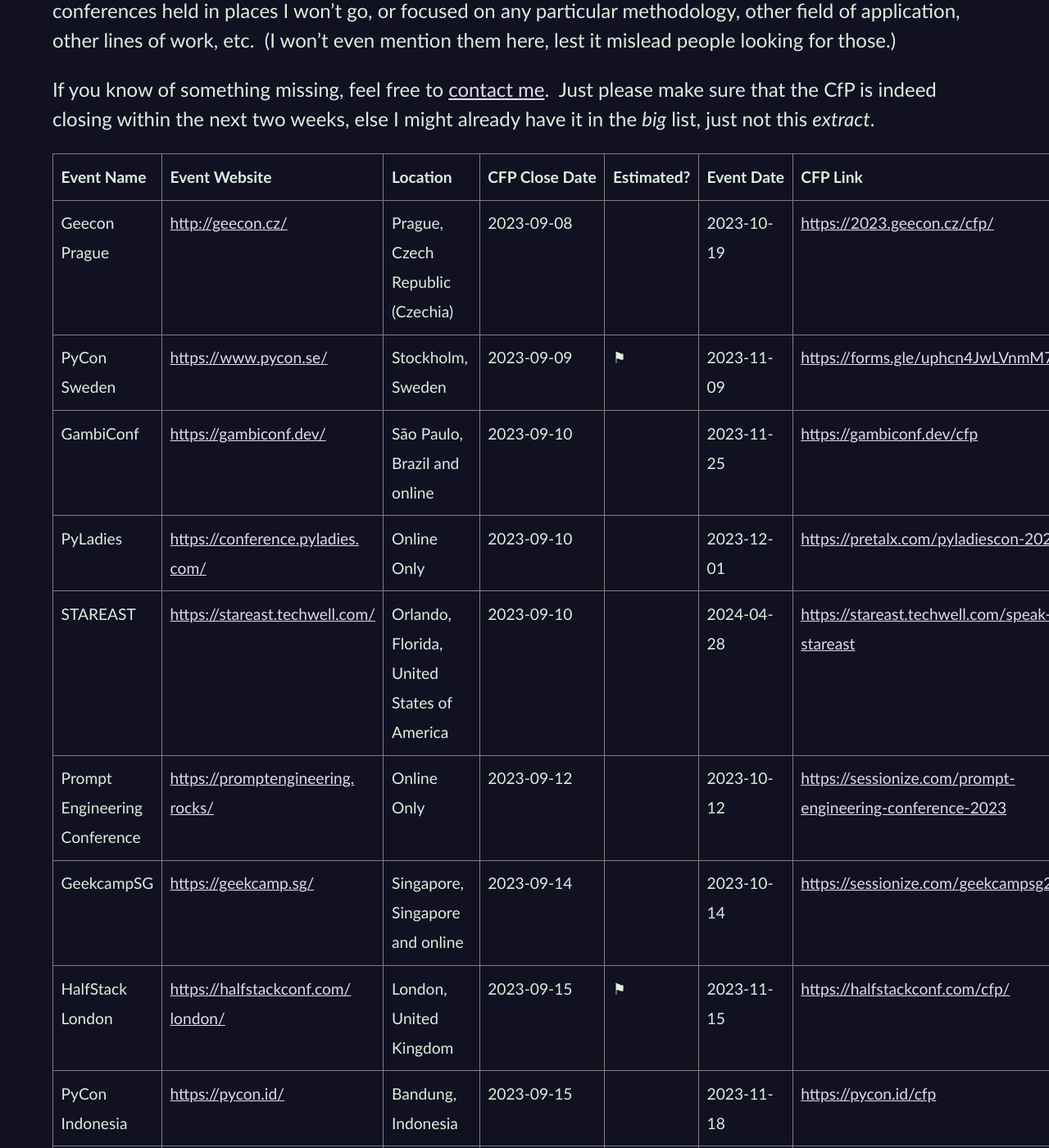
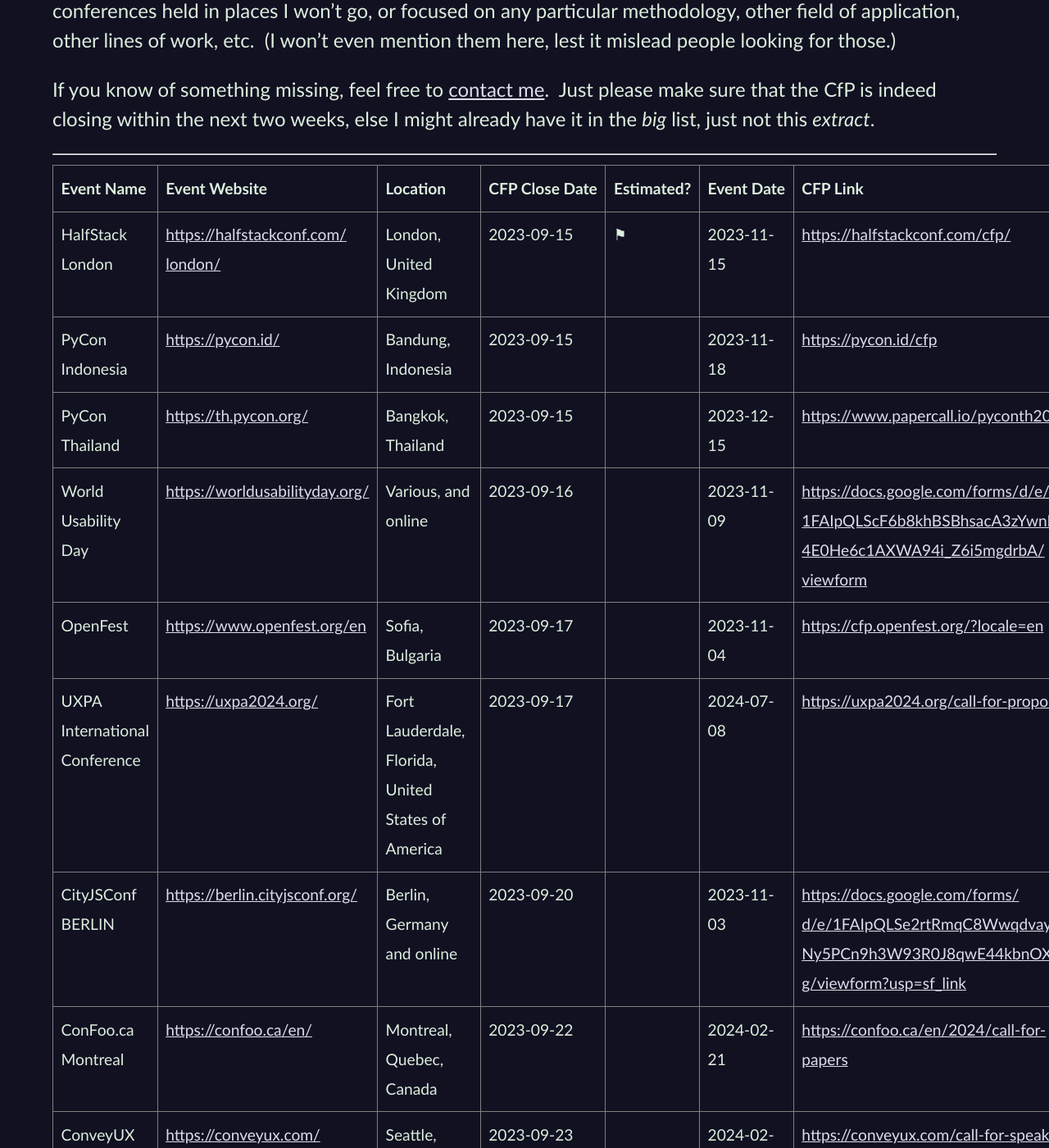
Before and after one commit to CodosaurusLLC/CodosaurusLLC.github.io, a Jekyll site: the page built from speaking/cfps-ending-soon.md, in a window 1280 px wide and 1400 px high, scrolled down 709 px. Shown: the whole window at 82% size. Built offline with Jekyll 4.4.1, drawn with Linux system fonts in a browser that asks for light colours; some of the changed text lies outside the part shown.

Commit message:
update cfp list

```diff
--- a/speaking/cfps-ending-soon.md
+++ b/speaking/cfps-ending-soon.md
@@ -6,7 +6,7 @@
 notes: Use Airtable to mail view to self (select all, and send from context menu), copy table from email, remove styling, and update date.
 ---
 
-<center>LAST UPDATED: 2023-09-08</center>
+<center>LAST UPDATED: 2023-09-15</center>
 This is a list of CfPs
 (Calls for Papers/Presentations/Participation/etc.)
 that I know of,
@@ -54,6 +54,7 @@
 the CfP is indeed closing within the next two weeks,
 else I might already have it in the _big_ list, just not this _extract_.
 
+<hr/>
 
 <table>
   <tbody>
@@ -65,161 +66,6 @@
       <th>Estimated?</th>
       <th>Event Date</th>
       <th>CFP Link</th>
-    </tr>
-    <tr>
-      <td>
-        Geecon Prague
-      </td>
-      <td>
-        <a href="http://geecon.cz/" target="_blank">http://geecon.cz/</a>
-      </td>
-      <td>
-        Prague, Czech Republic (Czechia)
-      </td>
-      <td>
-        2023-09-08
-      </td>
-      <td>
-      </td>
-      <td>
-        2023-10-19
-      </td>
-      <td>
-        <a href="https://2023.geecon.cz/cfp/" target="_blank">https://2023.geecon.cz/cfp/</a>
-      </td>
-    </tr>
-    <tr>
-      <td>
-        PyCon Sweden
-      </td>
-      <td>
-        <a href="https://www.pycon.se/" target="_blank">https://www.pycon.se/</a>
-      </td>
-      <td>
-        Stockholm, Sweden
-      </td>
-      <td>
-        2023-09-09
-      </td>
-      <td>
-        ⚑
-      </td>
-      <td>
-        2023-11-09
-      </td>
-      <td>
-        <a href="https://forms.gle/uphcn4JwLVnmM78M7" target="_blank">https://forms.gle/<wbr>uphcn4JwLVnmM78M7</a>
-      </td>
-    </tr>
-    <tr>
-      <td>
-        GambiConf
-      </td>
-      <td>
-        <a href="https://gambiconf.dev/" target="_blank">https://gambiconf.dev/</a>
-      </td>
-      <td>
-        São Paulo, Brazil and online
-      </td>
-      <td>
-        2023-09-10
-      </td>
-      <td>
-      </td>
-      <td>
-        2023-11-25
-      </td>
-      <td>
-        <a href="https://gambiconf.dev/cfp" target="_blank">https://gambiconf.dev/cfp</a>
-      </td>
-    </tr>
-    <tr>
-      <td>
-        PyLadies
-      </td>
-      <td>
-        <a href="https://conference.pyladies.com/" target="_blank">https://conference.pyladies.<wbr>com/</a>
-      </td>
-      <td>
-        Online Only
-      </td>
-      <td>
-        2023-09-10
-      </td>
-      <td>
-      </td>
-      <td>
-        2023-12-01
-      </td>
-      <td>
-        <a href="https://pretalx.com/pyladiescon-2023/cfp" target="_blank">https://pretalx.com/<wbr>pyladiescon-2023/cfp</a>
-      </td>
-    </tr>
-    <tr>
-      <td>
-        STAREAST
-      </td>
-      <td>
-        <a href="https://stareast.techwell.com/" target="_blank">https://stareast.techwell.com/</a>
-      </td>
-      <td>
-        Orlando, Florida, United States of America
-      </td>
-      <td>
-        2023-09-10
-      </td>
-      <td>
-      </td>
-      <td>
-        2024-04-28
-      </td>
-      <td>
-        <a href="https://stareast.techwell.com/speak-stareast" target="_blank">https://stareast.techwell.com/<wbr>speak-stareast</a>
-      </td>
-    </tr>
-    <tr>
-      <td>
-        Prompt Engineering Conference
-      </td>
-      <td>
-        <a href="https://promptengineering.rocks/" target="_blank">https://promptengineering.<wbr>rocks/</a>
-      </td>
-      <td>
-        Online Only
-      </td>
-      <td>
-        2023-09-12
-      </td>
-      <td>
-      </td>
-      <td>
-        2023-10-12
-      </td>
-      <td>
-        <a href="https://sessionize.com/prompt-engineering-conference-2023" target="_blank">https://sessionize.com/prompt-<wbr>engineering-conference-2023</a>
-      </td>
-    </tr>
-    <tr>
-      <td>
-        GeekcampSG
-      </td>
-      <td>
-        <a href="https://geekcamp.sg/" target="_blank">https://geekcamp.sg/</a>
-      </td>
-      <td>
-        Singapore, Singapore and online
-      </td>
-      <td>
-        2023-09-14
-      </td>
-      <td>
-      </td>
-      <td>
-        2023-10-14
-      </td>
-      <td>
-        <a href="https://sessionize.com/geekcampsg2023" target="_blank">https://sessionize.com/<wbr>geekcampsg2023</a>
-      </td>
     </tr>
     <tr>
       <td>
@@ -398,5 +244,27 @@
         <a href="https://confoo.ca/en/2024/call-for-papers" target="_blank">https://confoo.ca/en/2024/<wbr>call-for-papers</a>
       </td>
     </tr>
+    <tr>
+      <td>
+        ConveyUX
+      </td>
+      <td>
+        <a href="https://conveyux.com/" target="_blank">https://conveyux.com/</a>
+      </td>
+      <td>
+        Seattle, Washington, United States of America and online
+      </td>
+      <td>
+        2023-09-23
+      </td>
+      <td>
+      </td>
+      <td>
+        2024-02-27
+      </td>
+      <td>
+        <a href="https://conveyux.com/call-for-speakers/" target="_blank">https://conveyux.com/call-for-<wbr>speakers/</a>
+      </td>
+    </tr>
   </tbody>
 </table>
```
